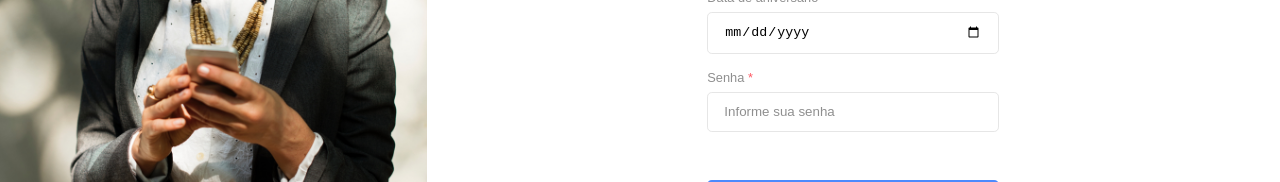
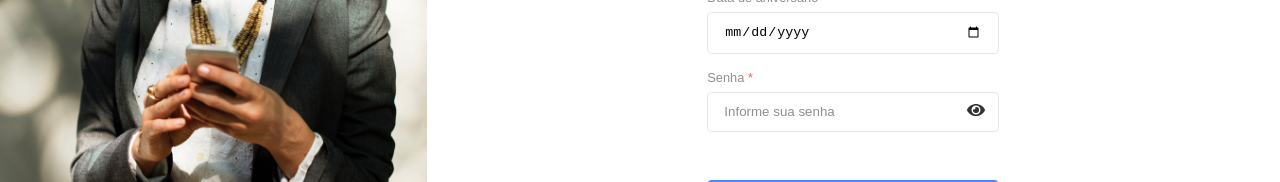
Before and after one commit to wellitongervickas/github-register, a Vue app: page / in a window 1280 px wide. Shown: the part 358-540 px from the top of the page. Built offline with nearby package versions, Linux system fonts and the light colour scheme.

Commit message:
date validator and input toggle password field type

```diff
--- a/src/components/Form/Field/Input.vue
+++ b/src/components/Form/Field/Input.vue
@@ -6,6 +6,7 @@
     >
       {{ field.label }}
     </form-label>
+
     <input
       class="input__field"
       v-model="value"
@@ -13,13 +14,24 @@
       :id="field.id"
       :name="field.id"
       :placeholder="field.placeholder"
-      :type="field.type"
+      :type="currentType || field.type"
 
       @input="onInput"
       @blur="onBlur"
     />
+
     <div v-if="error" class="form__error">
       {{ error }}
+    </div>
+
+    <div
+      v-if="field.type === 'password'"
+      class="input__icon"
+    >
+      <font-awesome-icon
+        @click="onChangePasswordType"
+        :icon="passwordIcon"
+      />
     </div>
   </fieldset>
 </template>
@@ -42,7 +54,16 @@ export default {
   data: () => ({
     value: '',
     error: '',
+    currentType: null,
   }),
+  computed: {
+    passwordIcon() {
+      return this.currentType === 'password' ? 'eye' : 'eye-slash';
+    },
+  },
+  mounted() {
+    this.currentType = this.field.type;
+  },
   methods: {
     required(field) {
       return !!(
@@ -50,6 +71,11 @@ export default {
           && field.validations.find((validation) => validation.type === 'blank')
       );
     },
+
+    onChangePasswordType() {
+      this.currentType = this.currentType === 'password' ? 'text' : 'password';
+    },
+
     onValidate(value) {
       const { field } = this;
       if (field.validations && field.validations) {
@@ -61,12 +87,22 @@ export default {
       }
       return null;
     },
+
     onBlur({ target }) {
       this.onValidate(target.value);
-      this.$emit('change', target.value);
+      this.change(target.value);
     },
+
     onInput({ target }) {
-      this.$emit('input', target.value);
+      this.input(target.value);
+    },
+
+    input(value) {
+      this.$emit('input', value);
+    },
+
+    change(value) {
+      this.$emit('change', value);
     },
   },
 };
@@ -79,6 +115,13 @@ export default {
   display: flex;
   flex-direction: column;
   margin-bottom: 1rem;
+  position: relative;
+
+  .input__icon {
+    position: absolute;
+    top: 2rem;
+    right: 0.9rem;
+  }
 
   .input__field {
     flex: 1;
--- a/src/helpers/validators/date.js
+++ b/src/helpers/validators/date.js
@@ -3,11 +3,11 @@ import moment from 'moment';
 const localPattern = 'DD/MM/YYYY';
 
 const date = {
-  message: (value, options = {}) => {
+  message: (_value, options = {}) => {
     const { maxToday } = options;
 
     if (maxToday) {
-      return `A data deve ser menor que ${moment(value).format(localPattern)}`;
+      return `A data deve ser menor ou igual a ${moment(new Date()).format(localPattern)}`;
     }
 
     return 'Data inválida';
```
Also changed, not shown: src/helpers/filters/cpf.js (added), src/helpers/filters/index.js (added).
